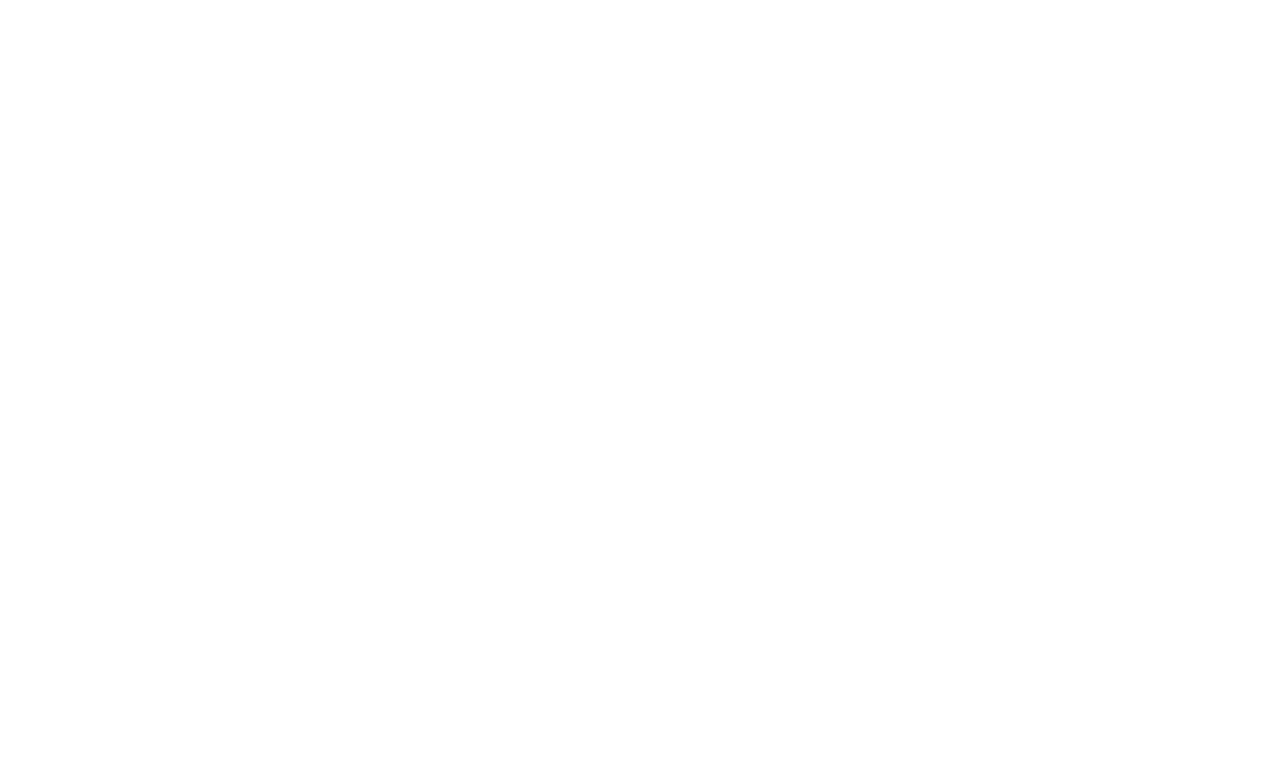
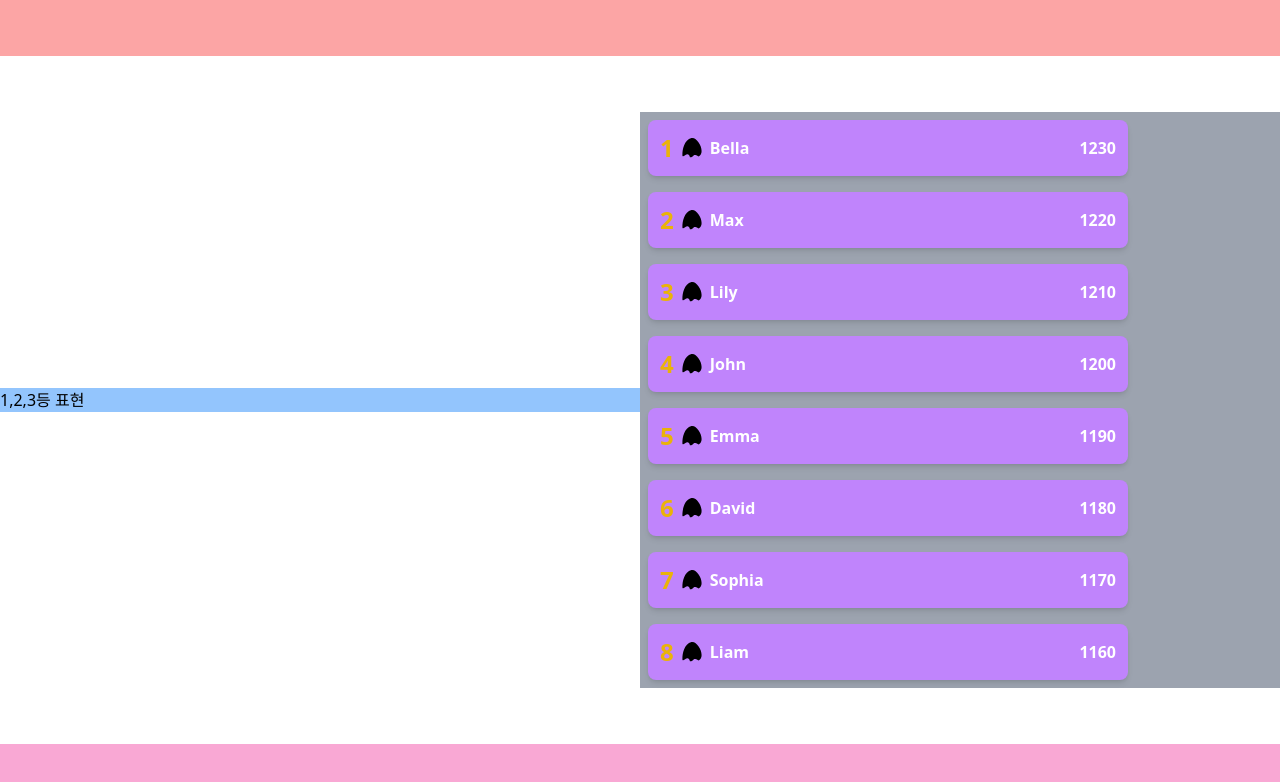
Before and after one commit to Daram0o0/KETCH-CATCH, a React (Vite) app: page /ranking in a window 1280 px wide. Shown: the top 782 px of the page. Built offline with nearby package versions, Linux system fonts and the light colour scheme.

Commit message:
feat: web-rankingpage rankingchart 퍼블리싱

```diff
--- a/src/pages/ranking/RankingContainer.tsx
+++ b/src/pages/ranking/RankingContainer.tsx
@@ -1,7 +1,90 @@
 import RankingUi from "./RankingUi";
 
+const rankingChart = [
+  {
+    rank: 1,
+    id: "Bella",
+    icons: {
+      ghost: "Ghost1",
+      eyes: "Eyes1",
+      color: "yellow",
+    },
+    score: 1230,
+  },
+  {
+    rank: 2,
+    id: "Max",
+    icons: {
+      ghost: "Ghost1",
+      eyes: "Eyes2",
+      color: "gray",
+    },
+    score: 1220,
+  },
+  {
+    rank: 3,
+    id: "Lily",
+    icons: {
+      ghost: "Ghost3",
+      eyes: "Eyes3",
+      color: "pink",
+    },
+    score: 1210,
+  },
+  {
+    rank: 4,
+    id: "John",
+    icons: {
+      ghost: "Ghost4",
+      eyes: "Eyes4",
+      color: "white",
+    },
+    score: 1200,
+  },
+  {
+    rank: 5,
+    id: "Emma",
+    icons: {
+      ghost: "Ghost5",
+      eyes: "Eyes5",
+      color: "lightblue",
+    },
+    score: 1190,
+  },
+  {
+    rank: 6,
+    id: "David",
+    icons: {
+      ghost: "Ghost6",
+      eyes: "Eyes6",
+      color: "lightgreen",
+    },
+    score: 1180,
+  },
+  {
+    rank: 7,
+    id: "Sophia",
+    icons: {
+      ghost: "Ghost7",
+      eyes: "Eyes7",
+      color: "orange",
+    },
+    score: 1170,
+  },
+  {
+    rank: 8,
+    id: "Liam",
+    icons: {
+      ghost: "Ghost8",
+      eyes: "Eyes8",
+      color: "purple",
+    },
+    score: 1160,
+  },
+];
+
 const RankingContainer = () => {
-  return <RankingUi />;
+  return <RankingUi rankingChart={rankingChart} />;
 };
 
 export default RankingContainer;
--- a/src/pages/ranking/RankingUi.tsx
+++ b/src/pages/ranking/RankingUi.tsx
@@ -1,5 +1,58 @@
-const RankingUi = () => {
-  return <div></div>;
+import { Ghost1 } from "assets/ghost";
+interface PlayerIcon {
+  ghost: string;
+  eyes: string;
+  color: string;
+}
+
+interface Player {
+  rank: number;
+  id: string;
+  icons: PlayerIcon;
+  score: number;
+}
+
+interface RankingChartProps {
+  rankingChart: Player[];
+}
+
+export const RankCard: React.FC<Player> = ({ rank, id, icons, score }) => {
+  return (
+    <div className="flex justify-between items-center bg-purple-400 rounded-lg shadow-md w-3/4 p-3 m-2">
+      <div className="flex items-center space-x-2">
+        <span className="text-yellow-500 font-bold text-2xl">{rank}</span>
+        <Ghost1 className={`w-5 h-5 ${icons.color}`} />
+        {/* 나중에 캐릭터조합 컴포넌트 만들 예정: 준비물 ghost, eye,color */}
+        <span className="text-white font-bold">{id}</span>
+      </div>
+      <span className="text-white font-bold">{score}</span>
+    </div>
+  );
+};
+
+const RankingUi: React.FC<RankingChartProps> = ({ rankingChart }) => {
+  return (
+    <div className="flex h-screen flex-col">
+      <div className="bg-red-300 h-14">{/* 여긴 로고? 헤더 들어가겠지? */}</div>
+      <main className="flex flex-auto items-center">
+        <div className="w-1/2 bg-blue-300">1,2,3등 표현</div>
+        <div className="w-1/2 bg-gray-400">
+          <div className="w-full h-full flex flex-col items-start">
+            {rankingChart.map((player) => (
+              <RankCard
+                key={player.rank}
+                rank={player.rank}
+                id={player.id}
+                icons={player.icons}
+                score={player.score}
+              />
+            ))}
+          </div>
+        </div>
+      </main>
+      <div className="bg-pink-300 h-14">{/* 버튼 컴포넌트 들어 올 곳 */}</div>
+    </div>
+  );
 };
 
 export default RankingUi;
```
